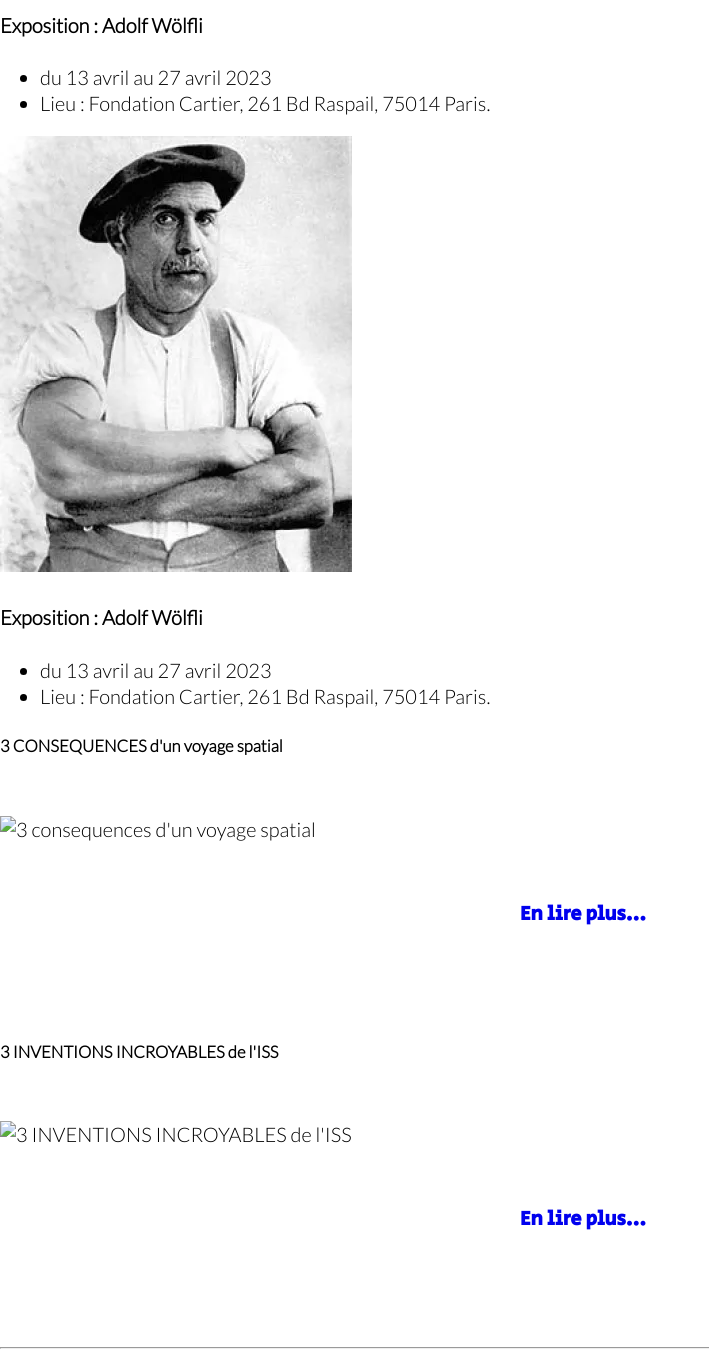
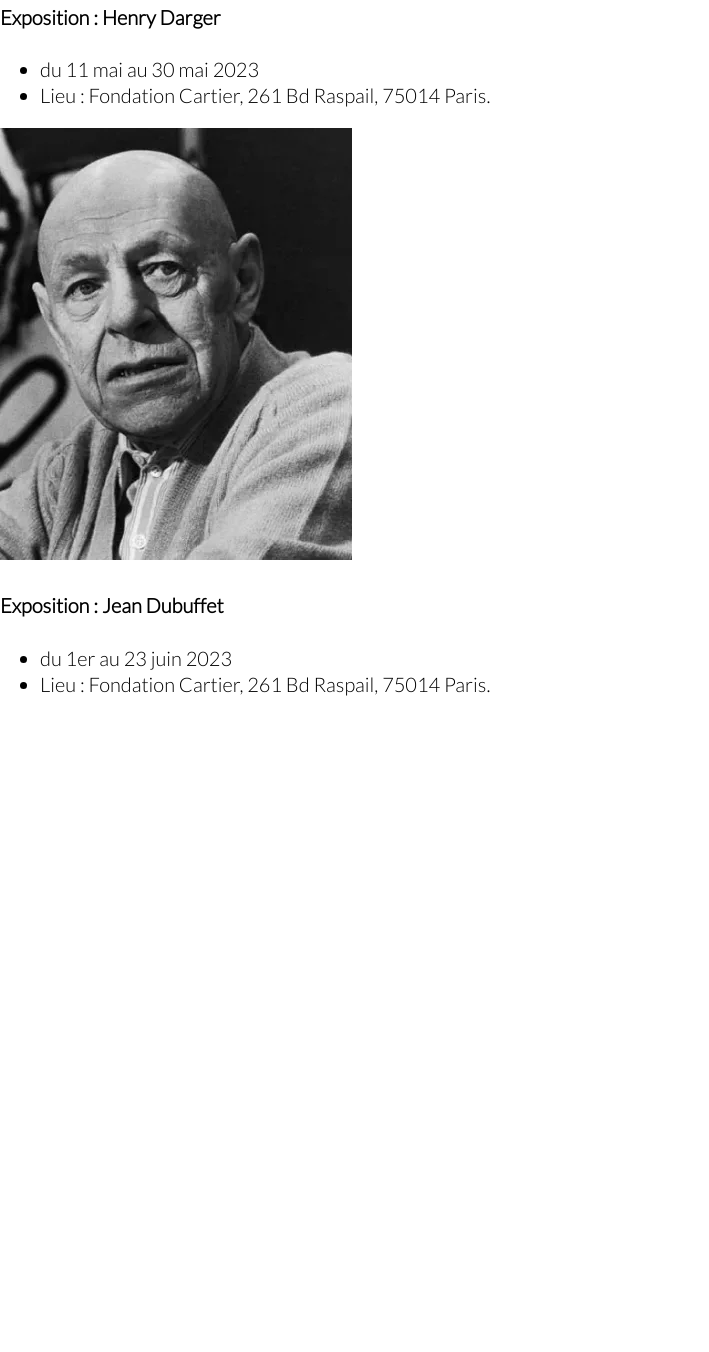
Before and after one commit to MMI-SAE-105/2023-sae-105-SamiGmmi1a, a plain HTML site: page programme.html in a window 1280 px wide. Shown: the part 2556-3908 px from the top of the page, without its empty margins (0-709 px from the left). After the commit the page ends 3273 px from the top, so only its background shows below. Drawn offline with nearby package versions, Linux system fonts and the light colour scheme.

Commit message:
timeline image

```diff
--- a/programme.html
+++ b/programme.html
@@ -66,28 +66,28 @@
               </div>
 
               <div class="card">
-                <img class="timeline_img" src="public/img/frise/A_W_frise.webp" alt="Adolf Wölfli">
-                <h4>Exposition :  Adolf Wölfli</h4>
+                <img class="timeline_img" src="public/img/frise/A_C_frise.webp" alt="Adolf Wölfli">
+                <h4>Exposition :  Aloïse Corbaz</h4>
                 <ul>
-                  <li class="timeline_li">du 13 avril au 27 avril 2023</li>
-                  <li class="timeline_li">Lieu : Fondation Cartier, 261 Bd Raspail, 75014 Paris.</li>
+                  <li class="timeline_li">du 27 avril au 10 mai  2023</li>
+                  <li class="timeline_li">Lieu : Fondation Cartier, 261 Bd Raspail, 75014 Paris</li>
                 </ul>
                 </div>
 
                 <div class="card">
-                    <img class="timeline_img" src="public/img/frise/A_W_frise.webp" alt="Adolf Wölfli">
-                    <h4>Exposition :  Adolf Wölfli</h4>
+                    <img class="timeline_img" src="public/img/frise/H_D_frise.webp" alt="Adolf Wölfli">
+                    <h4>Exposition :  Henry Darger</h4>
                     <ul>
-                      <li class="timeline_li">du 13 avril au 27 avril 2023</li>
+                      <li class="timeline_li">du 11 mai au 30 mai  2023</li>
                       <li class="timeline_li">Lieu : Fondation Cartier, 261 Bd Raspail, 75014 Paris.</li>
                     </ul>
                     </div>
 
                     <div class="card">
-                        <img class="timeline_img" src="public/img/frise/A_W_frise.webp" alt="Adolf Wölfli">
-                        <h4>Exposition :  Adolf Wölfli</h4>
+                        <img class="timeline_img" src="public/img/frise/J_D_frise.webp" alt="Adolf Wölfli">
+                        <h4>Exposition :  Jean Dubuffet</h4>
                         <ul>
-                          <li class="timeline_li">du 13 avril au 27 avril 2023</li>
+                          <li class="timeline_li">du 1er au 23 juin  2023</li>
                           <li class="timeline_li">Lieu : Fondation Cartier, 261 Bd Raspail, 75014 Paris.</li>
                         </ul>
                         </div>
@@ -95,19 +95,3 @@
           </div>
       </div>
   </div>
-
-
-  <article class="article">
-      <h5 class="heading-5">3 CONSEQUENCES d'un voyage spatial</h5>
-      <img class="image" src="/public/photo/ISS/corps.webp" alt="3 consequences d'un voyage spatial">
-      <span class="btn"><a href="corps.html" >En lire plus...</a></span>
-  </article>
-
-  <article class="article">
-      <h5 class="heading-5">3 INVENTIONS INCROYABLES de l'ISS</h5>
-      <img class="image" src="/public/photo/ISS/techno.webp" alt="3 INVENTIONS INCROYABLES de l'ISS">
-      <span class="btn"><a href="techno.html" >En lire plus...</a></span>
-  </article>
-
-  <hr class="separation-bas">
-  </main>
```
Also changed, not shown: public/img/frise/H_D_frise.webp (renamed from public/img/frise/H_E_frise.webp).
